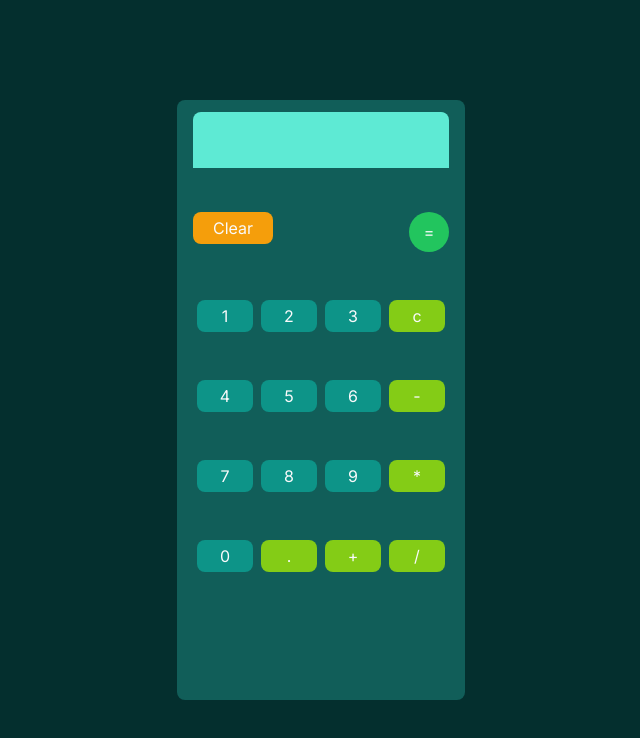
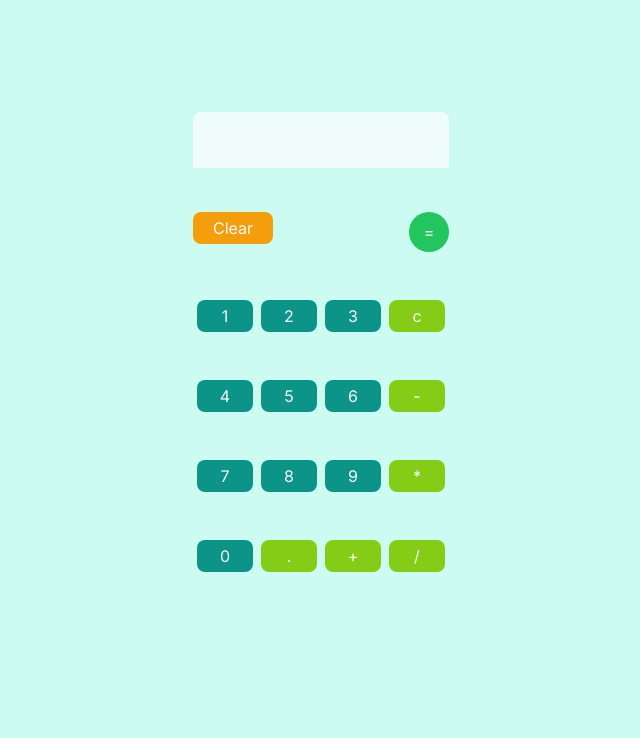
Before and after one commit to AhiVaElGesundo1320/Calculator, a Next.js app: page / in a window 1280 px wide. Shown: the top 738 px of the page, without its empty margins (319-959 px from the left). Built offline with nearby package versions, Linux system fonts and the light colour scheme.

Commit message:
task/darkMode

```diff
--- a/package.json
+++ b/package.json
@@ -13,6 +13,7 @@
     "firebase-tools": "^13.1.0",
     "mathjs": "^12.3.1",
     "next": "14.1.0",
+    "next-themes": "^0.2.1",
     "react": "^18",
     "react-dom": "^18"
   },
--- a/src/app/components/[id].js
+++ b/src/app/components/[id].js
@@ -1,9 +1,15 @@
 "use client";
 
-import React, { useState } from "react";
+import React, { useContext, createContext, useState } from "react";
+
 
 export const Calculator = () => {
-  const [result, setResult] = useState("");
+  const [result, setResult] = useState("")
+
+  //const activeTheme = () => {
+  //  setTheme(theme === 'dark:bg-teal-800' ? 'bg-teal-300 ' : 'dark:bg-teal-800')
+  //  console.log(theme)
+  //}
 
   const handleClick = (e) => {
     setResult(result + e.target.name);
@@ -20,17 +26,21 @@ export const Calculator = () => {
     setResult(eval(result));
   };
 
+
+
   //className="bg-teal-300 my-3 w-52 h-14 rounded-t-lg flex dlex-col items-end" bg-teal-950
   return (
-    <div className="bg-teal-800 h-3/4 w-72 rounded-lg flex flex-col items-center">
-      <div className=" bg-teal-300 my-3 w-64  h-14 rounded-t-lg flex flex-col items-center">
+
+    <div className={`light:bg-teal-300 dark:bg-teal-800 light:bg-teal-300 h-3/4 w-72 rounded-lg flex flex-col items-center`}
+    >
+      <div className=" bg-teal-50 my-3 dark:bg-teal-300 w-64  h-14 rounded-t-lg flex flex-col items-center">
         <input
           className="bg-transparent w-52 h-14 text-teal-950  flex items-end text-end active:none focus:outline-none"
           type="text"
           value={result}
         />
       </div>
-      <div className=" h-3/5 w-64 mt-8 flex flex-col justify-between" >
+      <div className=" h-3/5 w-64 mt-8 flex flex-col justify-between">
         <div className="flex justify-between">
           <div className="bg-amber-500 w-20 h-8 rounded-lg text-center flex justify-center">
             <button onClick={clear}>Clear</button>
@@ -61,7 +71,10 @@ export const Calculator = () => {
           >
             3
           </button>
-          <button onClick={clearOnly} className="w-14 h-8 mx-1 rounded-lg bg-lime-500">
+          <button
+            onClick={clearOnly}
+            className="w-14 h-8 mx-1 rounded-lg bg-lime-500"
+          >
             c
           </button>
         </div>
@@ -87,7 +100,13 @@ export const Calculator = () => {
           >
             6
           </button>
-          <button name='-' onClick={handleClick} className="w-14 h-8 mx-1 rounded-lg bg-lime-500">-</button>
+          <button
+            name="-"
+            onClick={handleClick}
+            className="w-14 h-8 mx-1 rounded-lg bg-lime-500"
+          >
+            -
+          </button>
         </div>
         <div className="flex justify-between">
           <button
@@ -151,5 +170,6 @@ export const Calculator = () => {
         </div>
       </div>
     </div>
+
   );
 };
--- a/src/app/page.js
+++ b/src/app/page.js
@@ -1,17 +1,13 @@
 "use client";
-
 import { Calculator } from "./components/[id]";
 
-
 export default function Home() {
-
   return (
     //text-gray-50
-    <main
-      className="h-screen flex flex-col items-center justify-center text-gray-50 bg-teal-950"
-    >
+    <main className="h-screen flex flex-col items-center justify-center text-gray-50 bg-teal-100 dark:bg-teal-950">
 
-      <Calculator />
+        <Calculator />
+
     </main>
   );
 }
--- a/tailwind.config.js
+++ b/tailwind.config.js
@@ -1,6 +1,7 @@
 /** @type {import('tailwindcss').Config} */
 module.exports = {
   theme: {
+    darkMode: 'class',
     colors: {
       transparent: 'transparent',
       current: 'currentColor',
```
Also changed, not shown: src/app/layout.js (+6 -3 lines), 1 other file (tests, documents, lock files or other folders).
